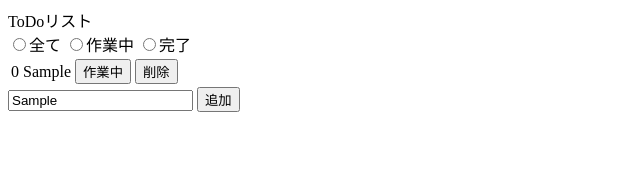
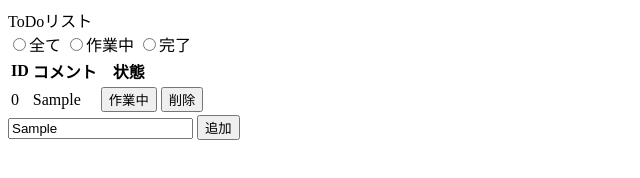
Before and after one commit to Mad-J-Tech/javascript, a plain HTML site: page js3/todolist.html in a window 1280 px wide. Both pictures are taken after typing "Sample" into the empty fields and a click on the button "追加". Shown: the whole page, without its empty margins (0-640 px from the left). Drawn offline with Linux system fonts and the light colour scheme.

Commit message:
[Fix]Fix deleteTask function

```diff
--- a/js3/main.js
+++ b/js3/main.js
@@ -1,16 +1,16 @@
-const table = document.getElementById('table');
+const tbody = document.getElementById('tbody')
 
 const btn = document.getElementById('btn');
 
-let todos = [];
+const todos = [];
 
 function showTasks() {
-    while (table.childNodes[1]) {
-        table.removeChild(table.childNodes[1]);
+    while (tbody.childNodes[0]) {
+        tbody.removeChild(tbody.childNodes[0]);
     }
 
     for (i = 0; i < todos.length; i++) {
-        const newRow = table.insertRow();
+        const newRow = tbody.insertRow();
         const index = i;
         let newCell = newRow.insertCell();
         let newText = document.createTextNode(index);
@@ -30,8 +30,8 @@ function showTasks() {
         const delbtn = document.createElement('input');
         delbtn.type = 'button';
         delbtn.value = '削除';
-        delbtn.classList.add('trash');
         newCell.appendChild(delbtn);
+        delbtn.addEventListener('click', { index: i, handleEvent: deleteTask }, false);
     }
 }
 
@@ -43,18 +43,14 @@ function addTask() {
     return todos;
 }
 
+
 function deleteTask() {
-    const delbtns = document.getElementsByClassName('trash');
-    for (i = 0; i < delbtns.length; i++) {
-        delbtns[i].addEventListener('click', () => {
-            todos.splice(i, 1);
-        });
-    }
-    return todos;
+    todos.splice(this.index, 1);
+    showTasks();
 }
+
 
 btn.addEventListener('click', () => {
     addTask();
     showTasks();
-    deleteTask();
 });
--- a/js3/todolist.html
+++ b/js3/todolist.html
@@ -16,12 +16,17 @@
     </form>
 
     <table id="table">
+        <thead>
             <tr>
                 <th>ID</th>
                 <th>コメント</th>
                 <th>状態</th>
                 <th></th>
             </tr>
+        </thead>
+        <tbody id="tbody">
+
+        </tbody>
     </table>
 
     <form action="javascript:void(0)">
```
Lines whose indentation alone changed are shown as unchanged.
